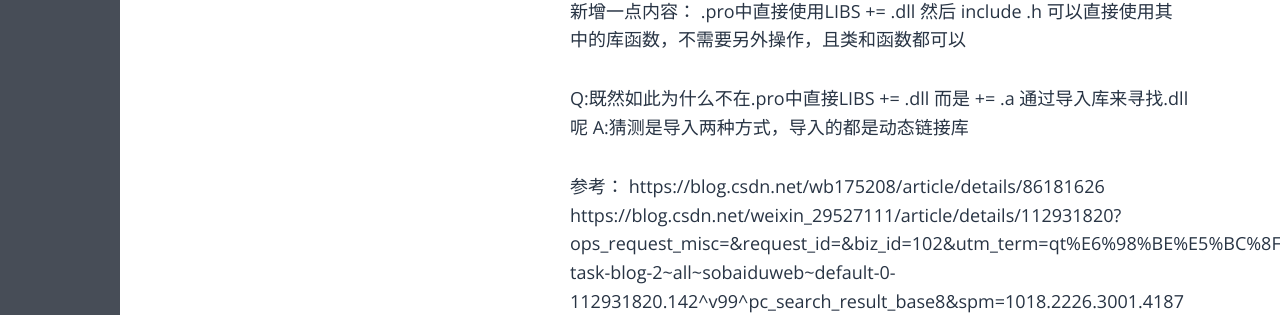
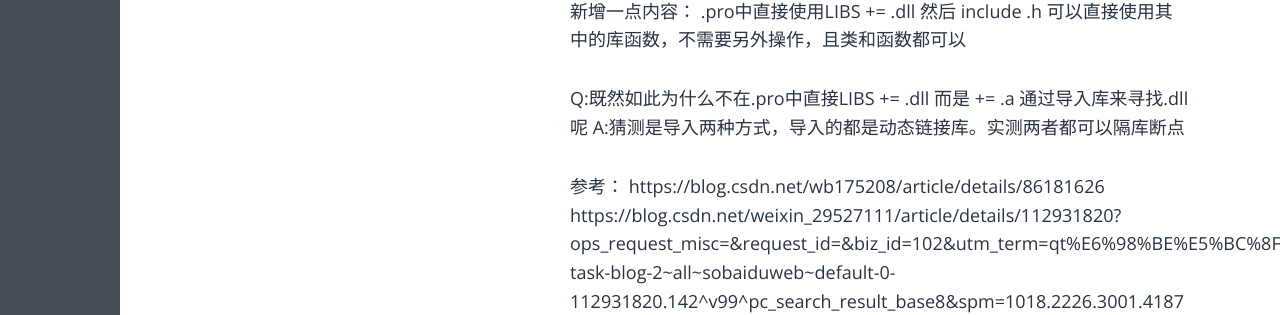
Before and after one commit to aliangaaa/aliangaaa.github.io, a Jekyll site: the page built from _posts/QT/2023-12-28-库详解.md, in a window 1280 px wide. Shown: the part 1988-2303 px from the top of the page. Built offline with Jekyll 4.4.1, drawn with Linux system fonts in a browser that asks for light colours; some web fonts are replaced.

Commit message:
Update 2023-12-28-库详解.md

```diff
--- a/_posts/QT/2023-12-28-库详解.md
+++ b/_posts/QT/2023-12-28-库详解.md
@@ -77,7 +77,7 @@ void QtVS2015::slotTest() {
 然后 include .h 可以直接使用其中的库函数，不需要另外操作，且类和函数都可以
 
 Q:既然如此为什么不在.pro中直接LIBS += .dll 而是 += .a 通过导入库来寻找.dll呢
-A:猜测是导入两种方式，导入的都是动态链接库
+A:猜测是导入两种方式，导入的都是动态链接库。实测两者都可以隔库断点
 
 参考：
 https://blog.csdn.net/wb175208/article/details/86181626
```
